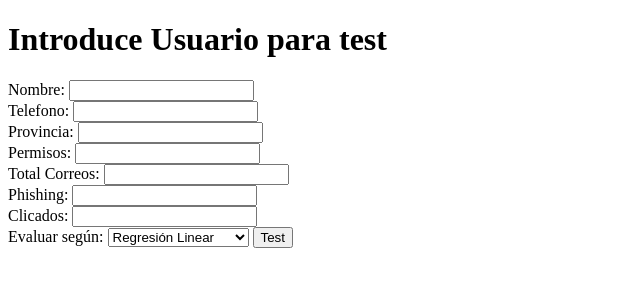
After one commit to dtejada02/Pr-ctica2SI, a Flask app: page /usuariosAlgorithm in a window 1280 px wide. The commit adds this page. Shown: the top 300 px of the page, without its empty margins (0-640 px from the left). Run offline with Flask 3, Linux system fonts and the light colour scheme; parts of the project's set-up code (start-up, migrations or seed data) failed here and were passed over.

Commit message:
Ej5Acabado

```diff
--- a/algorithm_critical_user.py
+++ b/algorithm_critical_user.py
@@ -1,14 +1,18 @@
 import json
+import sqlite3
 from sklearn.linear_model import LinearRegression
 from sklearn.tree import DecisionTreeClassifier
 from sklearn.ensemble import RandomForestClassifier
 import numpy as np
+import pandas as pd
 
+conn = sqlite3.connect('database.db')
+data_predecir = pd.read_sql_query("SELECT * FROM usuarios", conn)
 
 with open('users_data_online_clasificado.json') as f:
     data = json.load(f)
+
 usuarios = data['usuarios']
-print(usuarios)
 X = []
 y = []
 for usuario in np.asarray(usuarios):
@@ -16,38 +20,59 @@ for usuario in np.asarray(usuarios):
               usuario[list(usuario.keys())[0]]['emails']['cliclados']])
     y.append(usuario[list(usuario.keys())[0]]['critico'])
 
-with open('users.json') as f:
-    data_predecir = json.load(f)
 predecir_X = []
-for usuario in np.asarray(data_predecir['usuarios']):
-    predecir_X.append([usuario[list(usuario.keys())[0]]['emails']['phishing'], usuario[list(usuario.keys())[0]]['emails']['cliclados']])
-
+for usuario in data_predecir.itertuples():
+    predecir_X.append([usuario.emails_phishing, usuario.emails_clicados])
 def linearRegression():
-    print('Linear Regression')
+    print("\nREGRESIÓN LINEAL:")
     reg = LinearRegression().fit(X, y)
+    print("Precision:")
     print(reg.score(X, y))
     predecir_y = reg.predict((np.array(predecir_X)))
     print(predecir_y)
     return predecir_y
 
+def linearRegressionUser(phishing, clicados):
+    predecir=[]
+    predecir.append([phishing, clicados])
+    reg = LinearRegression().fit(X, y)
+    predecir_y = reg.predict((np.array(predecir)))
+    print(predecir_y)
+    return predecir_y
 def decisionTree():
-    print('Decision Tree')
+    print("\nÁRBOL DE DECISIÓN:")
     reg = DecisionTreeClassifier().fit(X, y)
+    print("Precision:")
     print(reg.score(X, y))
     predecir_y = reg.predict((np.array(predecir_X)))
     print(predecir_y)
     return predecir_y
 
+def decisionTreeUser(phishing, clicados):
+    predecir=[]
+    predecir.append([phishing, clicados])
+    reg = DecisionTreeClassifier().fit(X, y)
+    predecir_y = reg.predict((np.array(predecir)))
+    print(predecir_y)
+    return predecir_y
 def randomForest():
-    print('Random Forest')
+    print("\nBOSQUE ALEATORIO:")
     reg = RandomForestClassifier().fit(X, y)
+    print("Precision:")
     print(reg.score(X, y))
     predecir_y = reg.predict((np.array(predecir_X)))
     print(predecir_y)
     return predecir_y
 
+def randomForestUser(phishing, clicados):
+    predecir=[]
+    predecir.append([phishing, clicados])
+    reg = RandomForestClassifier().fit(X, y)
+    predecir_y = reg.predict((np.array(predecir)))
+    print(predecir_y)
+    return predecir_y
+
+
 linearRegression()
-
 decisionTree()
-
 randomForest()
--- a/app.py
+++ b/app.py
@@ -6,10 +6,13 @@ import requests
 from flask import Flask, render_template, request, make_response
 import altair as alt
 from hashlib import md5
-
 from reportlab.lib.pagesizes import letter
 from reportlab.pdfgen import canvas
 from io import BytesIO
+from algorithm_critical_user import linearRegressionUser
+from algorithm_critical_user import decisionTreeUser
+from algorithm_critical_user import randomForestUser
+
 
 cmi = Flask(__name__, template_folder='templates', static_folder='static')
 cmi.config['SECRET_KEY'] = '1'
@@ -20,6 +23,7 @@ def get_db_connection():
     conn = sqlite3.connect('database.db')
     conn.row_factory = sqlite3.Row
     return conn
+
 
 @cmi.route("/")
 def index():
@@ -92,7 +96,9 @@ def all_criticalUsers(conn):
 def unupgradedWEBS(top: int, conn):
     with conn:
         cursor = conn.cursor()
-        cursor.execute("SELECT url, cookies, aviso, proteccion_de_datos, creacion FROM webs ORDER BY (cookies + aviso + proteccion_de_datos), creacion DESC LIMIT ?", (top,))
+        cursor.execute(
+            "SELECT url, cookies, aviso, proteccion_de_datos, creacion FROM webs ORDER BY (cookies + aviso + proteccion_de_datos), creacion DESC LIMIT ?",
+            (top,))
         rows = cursor.fetchall()
 
     df = pd.DataFrame(rows, columns=["url", "cookies", "aviso", "proteccion_de_datos", "creacion"])
@@ -143,6 +149,25 @@ def usuarios_ia():
     return render_template('usuariosIA.html')
 
 
+@cmi.route("/usuariosAlgorithm",  methods=["GET", "POST"])
+def usuarios_algorit():
+    if request.method == "POST":
+
+        phishing = int(request.form['phishing'])
+        clicados = int(request.form['clicados'])
+        tipo = str(request.form['tipo'])
+        if tipo == 'linearRegression':
+            resultado = linearRegressionUser(phishing, clicados)
+        elif tipo == 'randomForest':
+            resultado = randomForestUser(phishing, clicados)
+        elif tipo == 'decisionTree':
+            resultado = decisionTreeUser(phishing, clicados)
+
+        return render_template('resultado_usuariosIA.html', resultado=resultado)
+
+    return render_template('users_algorithm.html')
+
+
 
 @cmi.route('/descargar-reporte-usuarios-criticos/')
 def descargar_reporte_usuarios_criticos():
--- a/templates/index.html
+++ b/templates/index.html
@@ -77,15 +77,15 @@
             <div class="icon icon-shape icon-sm border-radius-md text-center me-2 d-flex align-items-center justify-content-center">
               <i class="ni ni-credit-card text-success text-sm opacity-10"></i>
             </div>
-            <span class="nav-link-text ms-1">IA usuarios criticos</span>
+            <span class="nav-link-text ms-1">IA Usuarios Criticos</span>
           </a>
         </li>
         <li class="nav-item">
-          <a class="nav-link " href="./pages/virtual-reality.html">
+          <a class="nav-link " href="/usuariosAlgorithm">
             <div class="icon icon-shape icon-sm border-radius-md text-center me-2 d-flex align-items-center justify-content-center">
               <i class="ni ni-app text-info text-sm opacity-10"></i>
             </div>
-            <span class="nav-link-text ms-1">Virtual Reality</span>
+            <span class="nav-link-text ms-1">Algoritmos Usuarios Criticos</span>
           </a>
         </li>
         <li class="nav-item">
--- a/templates/resultado_usuariosIA.html
+++ b/templates/resultado_usuariosIA.html
@@ -1,4 +1,4 @@
-<!DOCTYPE html>
+    <!DOCTYPE html>
 <html lang="en">
 <head>
     <meta charset="UTF-8">
@@ -11,6 +11,6 @@
     {% else %}
     <p>El usuario no es crítico.</p>
     {% endif %}
-    <a href="/usuariosIA">Volver a la evaluación</a>
+    <a href="/">Volver al inicio</a>
 </body>
 </html>
--- /dev/null
+++ b/templates/users_algorithm.html
@@ -0,0 +1,41 @@
+<!DOCTYPE html>
+<html lang="en">
+<head>
+    <meta charset="UTF-8">
+    <title>Es Critico?</title>
+</head>
+<body>
+    <h1>Introduce Usuario para test</h1>
+    <form method="post">
+        <label for="username">Nombre:</label>
+        <input type="text" id="username" name="username"><br>
+
+        <label for="telefono">Telefono:</label>
+        <input type="text" id="telefono" name="telefono"><br>
+
+        <label for="provincia">Provincia:</label>
+        <input type="text" id="provincia" name="provincia"><br>
+
+        <label for="permisos">Permisos:</label>
+        <input type="text" id="permisos" name="permisos"><br>
+
+        <label for="total">Total Correos:</label>
+        <input type="text" id="total" name="total"><br>
+
+        <label for="phishing">Phishing:</label>
+        <input type="text" id="phishing" name="phishing"><br>
+
+        <label for="clicados">Clicados:</label>
+        <input type="text" id="clicados" name="clicados"><br>
+
+        <label for="tipo">Evaluar según:</label>
+        <select name="tipo" id="tipo">
+        <option value="linearRegression">Regresión Linear</option>
+        <option value="decisionTree">Arbol de Decisiones</option>
+        <option value="randomForest">Bosque Aleatorio</option>
+        </select>
+
+        <input type="submit" value="Test">
+    </form>
+</body>
+</html>
```
